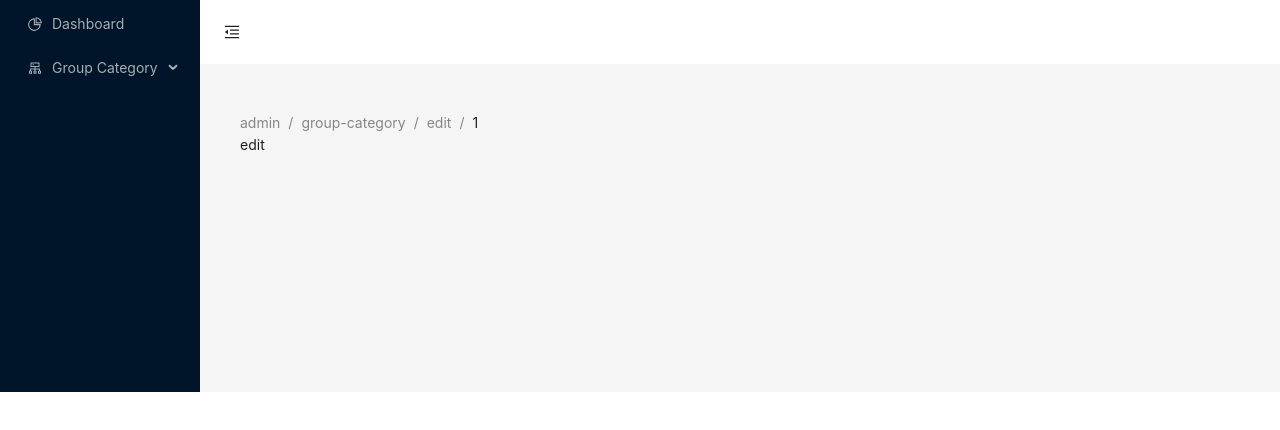
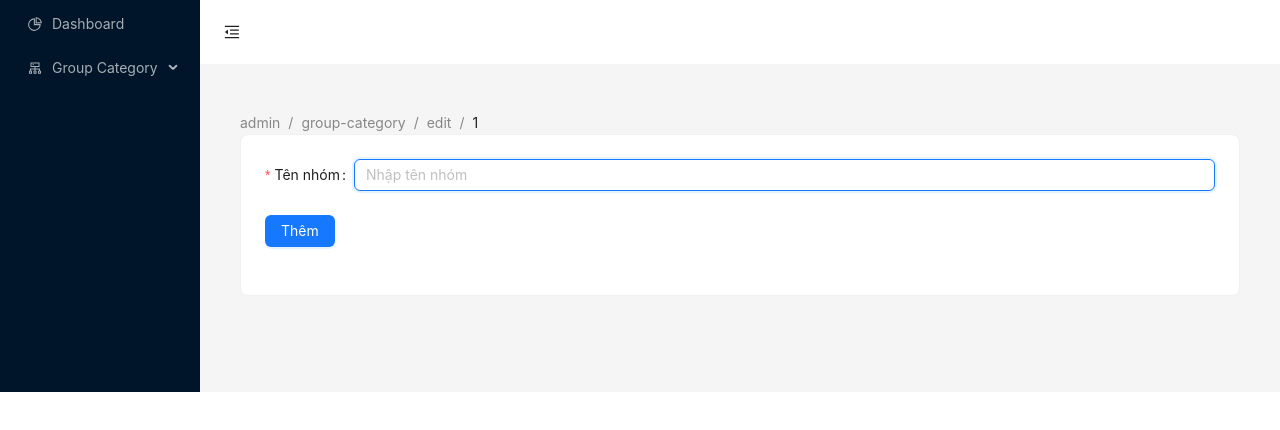
Before and after one commit to dev3h/news_reactjs_web, a React (Vite) app: page /admin/group-category/edit/1 in a window 1280 px wide. Shown: the top 430 px of the page. Built offline with nearby package versions, Linux system fonts and the light colour scheme; no server answers.

Commit message:
fix format breadcrumb and create screen edit group-category

```diff
--- a/src/components/BreadCrumbCustom.jsx
+++ b/src/components/BreadCrumbCustom.jsx
@@ -26,11 +26,11 @@ const BreadCrumbCustom = () => {
   };
   useEffect(() => {
     const currentPathname = location.pathname;
-    console.log(currentPathname);
     const pathArray = currentPathname.split("/").filter((item) => item !== "");
     setPathName(pathArray);
   }, [location.pathname]);
   useEffect(() => {
+    setBreadCrumb([]);
     pathname.forEach((item, index) => {
       const { label, link } = calculatePath(item, index);
       setBreadCrumb((prev) => [...prev, { label, link }]);
--- a/src/pages/admin-pages/group-category/Edit.jsx
+++ b/src/pages/admin-pages/group-category/Edit.jsx
@@ -0,0 +1,70 @@
+import { Card, Form, Input, Button, message } from "antd";
+
+import groupCategoryServices from "@/services/groupCategoryServices";
+import { useParams } from "react-router-dom";
+import { useEffect, useState } from "react";
+
+const Edit = () => {
+  const [form] = Form.useForm();
+  const { id } = useParams();
+  const [data, setData] = useState({});
+
+  useEffect(() => {
+    const fetch = async () => {
+      try {
+        const response = await groupCategoryServices.getOne(id);
+        setData(response?.data?.data);
+      } catch (error) {
+        console.log(error);
+      }
+    };
+    fetch();
+  }, [id]);
+
+  const handleSubmit = async (id, values) => {
+    try {
+      const response = await groupCategoryServices.update(id, values);
+      message.success(response?.data?.message);
+      form.resetFields();
+      // focus on first input
+      form.getFieldInstance("name").focus();
+    } catch (error) {
+      if (error?.response?.status === 422) {
+        message.error(error?.response?.data?.message);
+      }
+    }
+  };
+  const validateMessages = {
+    required: "${label} là bắt buộc",
+  };
+  return (
+    <Card>
+      <Form
+        validateMessages={validateMessages}
+        className="w-full lg:w-1/2 xl:w-1/4"
+        onFinish={handleSubmit}
+        form={form}
+      >
+        <Input hidden value={id} />
+        <Form.Item
+          label="Tên nhóm"
+          name="name"
+          rules={[
+            {
+              required: true,
+            },
+          ]}
+        >
+          <Input autoFocus placeholder="Nhập tên nhóm" allowClear />
+        </Form.Item>
+        <Form.Item>
+          <Button htmlType="submit" type="primary" className="bg-blue-400">
+            Thêm
+          </Button>
+        </Form.Item>
+      </Form>
+    </Card>
+  );
+};
+
+export default Edit;
--- a/src/routers/adminRoutes.jsx
+++ b/src/routers/adminRoutes.jsx
@@ -1,6 +1,7 @@
 import AdminLayout from "../layouts/app-layouts/admin-layouts";
 import ListGroupCategory from "../pages/admin-pages/group-category";
 import CreateGroupCategory from "../pages/admin-pages/group-category/Create";
+import EditGroupCategory from "../pages/admin-pages/group-category/Edit";
 
 const adminRoutes = [
   {
@@ -33,7 +34,7 @@ const adminRoutes = [
           },
           {
             path: "edit/:id",
-            element: <h1>edit</h1>,
+            element: <EditGroupCategory />,
             exact: true,
           },
         ],
--- a/src/services/groupCategoryServices.jsx
+++ b/src/services/groupCategoryServices.jsx
@@ -26,6 +26,10 @@ class groupCategoryServices {
     const response = await axiosInstance.post("/group-category", data);
     return response;
   }
+  static async update(id, data) {
+    const response = await axiosInstance.put(`/group-category/${id}`, data);
+    return response;
+  }
 }
 
 export default groupCategoryServices;
```
